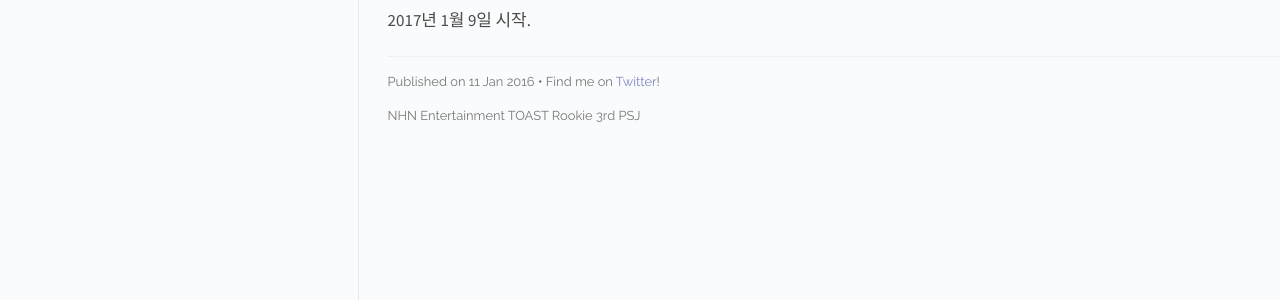
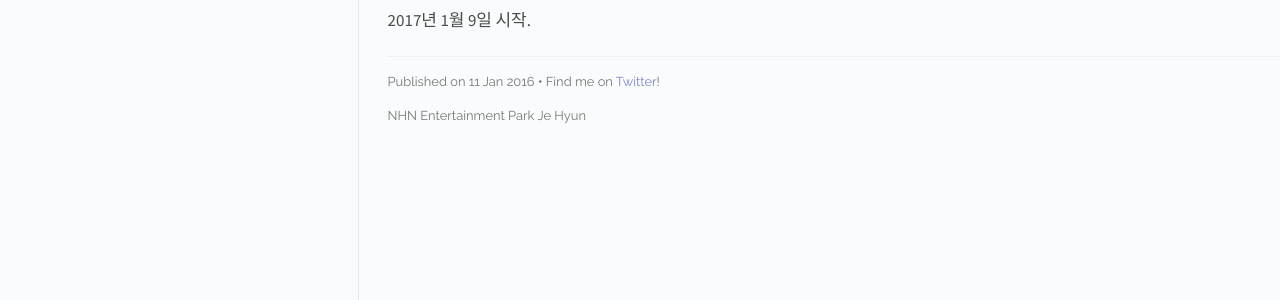
Before and after one commit to ParkJeHyun/ParkJeHyun.github.io, a Jekyll site: the page built from index.html, in a window 1280 px wide. Shown: the part 478-778 px from the top of the page. Built offline with Jekyll 4.4.1, drawn with Linux system fonts in a browser that asks for light colours; comment, search, counter and statistics services are not loaded.

Commit message:
Update post.html

```diff
--- a/_includes/post.html
+++ b/_includes/post.html
@@ -31,7 +31,7 @@
       <span id="social">Find me on <a href="">Twitter</a>!</span>
     </p>
 	<p>
-		<span id="pub-assign">NHN Entertainment TOAST Rookie 3rd PSJ</span>
+		<span id="pub-assign">NHN Entertainment Park Je Hyun</span>
 	</p>
 
   </div>
```
